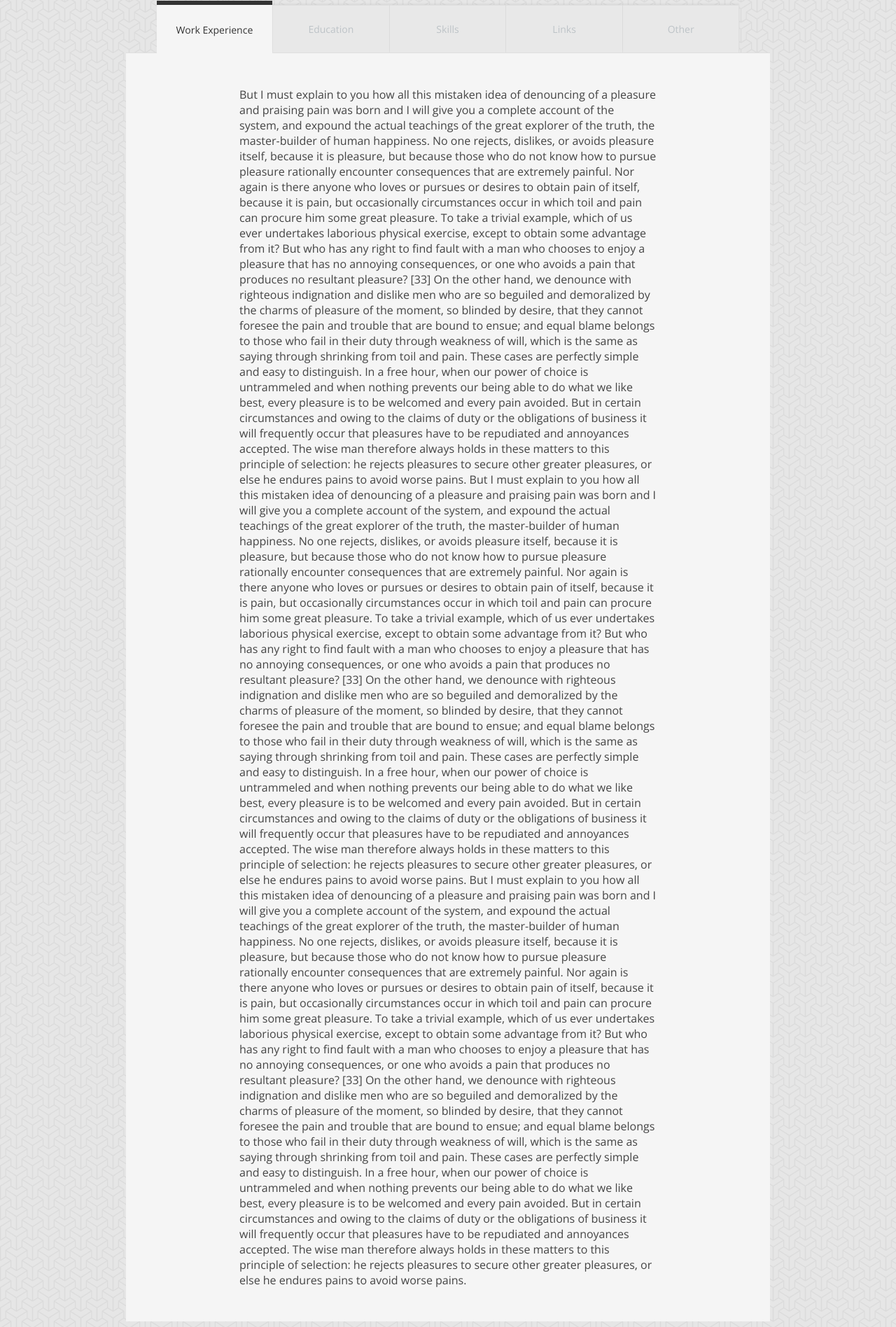
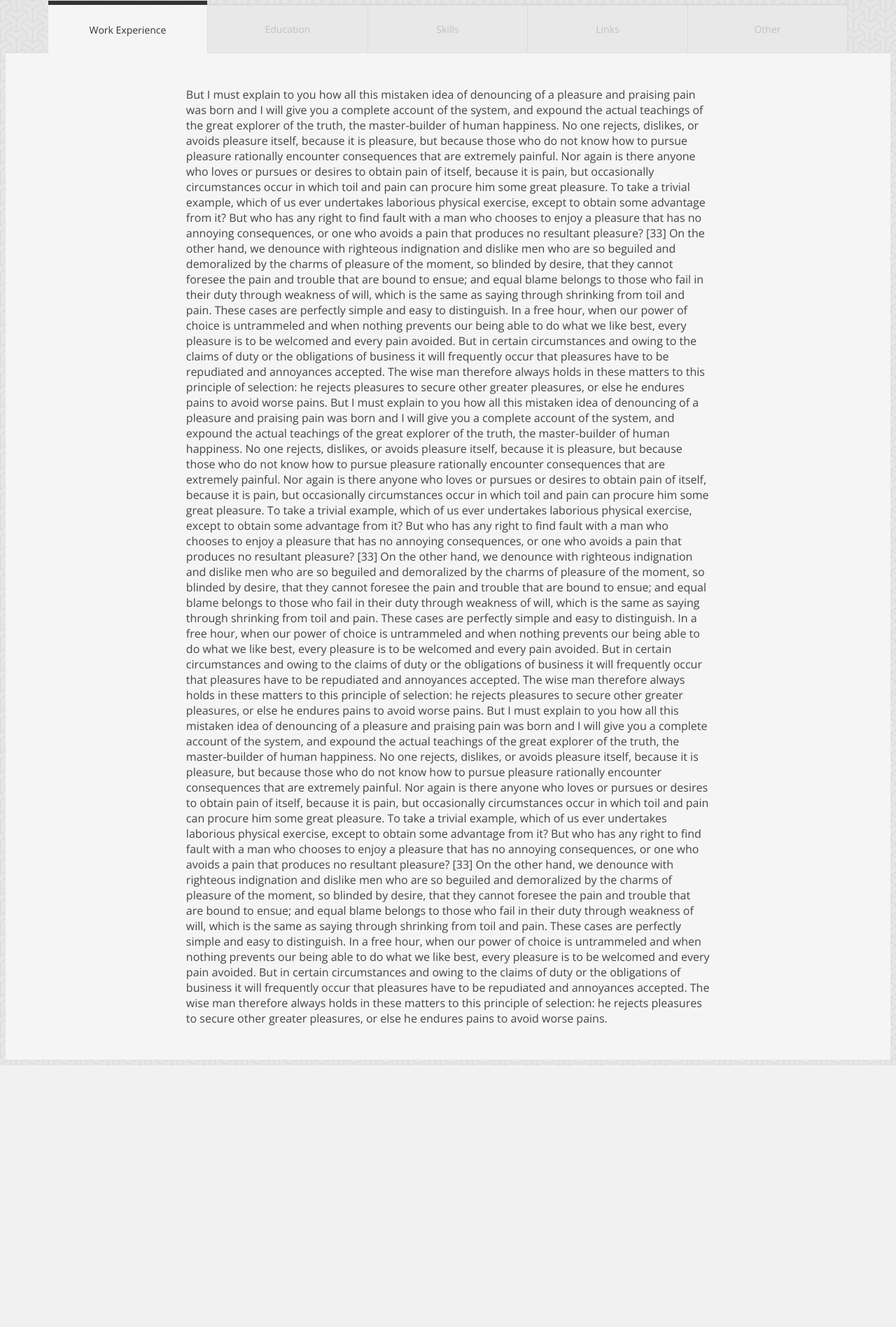
Before and after one commit to Mawu3n4/personal-website, a PHP site: page / in a window 1280 px wide. Shown: the part 190-2086 px from the top of the page at 70% size. After the commit the page ends 1712 px from the top, so only its background shows below. Run offline with PHP 8.4, Linux system fonts and the light colour scheme.

Commit message:
Revert "balise article not closing patching, replace contain before body, add ma..."

```diff
--- a/css/style.css
+++ b/css/style.css
@@ -29,10 +29,9 @@ label.panel-label:hover {
 #panels {
     background-color: #f5f5f5;
 }
-.container {
+#panels .container {
     margin: 0 auto;
     width: 90%;
-    max-width:920px;
 }
 #panels section header label.panel-label {
     padding: 12px 24px;
--- a/index.html
+++ b/index.html
@@ -6,7 +6,6 @@
   </head>
   <body>
 
-<div class="container">
     <!-- TAB CONTROLLERS -->
     <input id="panel-1-ctrl"
     	   class="panel-radios" type="radio" name="tab-radios" checked>
@@ -53,7 +52,9 @@
     </ul>
 
     <!-- THE PANELS -->
-<article id="panels">
+    <article id="panels">
+      <div class="container">
+
 	<section id="panel-1">
 	  <main>
 But I must explain to you how all this mistaken idea of denouncing of a pleasure and praising pain was born and I will give you a complete account of the system, and expound the actual teachings of the great explorer of the truth, the master-builder of human happiness. No one rejects, dislikes, or avoids pleasure itself, because it is pleasure, but because those who do not know how to pursue pleasure rationally encounter consequences that are extremely painful. Nor again is there anyone who loves or pursues or desires to obtain pain of itself, because it is pain, but occasionally circumstances occur in which toil and pain can procure him some great pleasure. To take a trivial example, which of us ever undertakes laborious physical exercise, except to obtain some advantage from it? But who has any right to find fault with a man who chooses to enjoy a pleasure that has no annoying consequences, or one who avoids a pain that produces no resultant pleasure?
@@ -168,7 +169,6 @@ But I must explain to you how all this mistaken idea of denouncing of a pleasure
 [33] On the other hand, we denounce with righteous indignation and dislike men who are so beguiled and demoralized by the charms of pleasure of the moment, so blinded by desire, that they cannot foresee the pain and trouble that are bound to ensue; and equal blame belongs to those who fail in their duty through weakness of will, which is the same as saying through shrinking from toil and pain. These cases are perfectly simple and easy to distinguish. In a free hour, when our power of choice is untrammeled and when nothing prevents our being able to do what we like best, every pleasure is to be welcomed and every pain avoided. But in certain circumstances and owing to the claims of duty or the obligations of business it will frequently occur that pleasures have to be repudiated and annoyances accepted. The wise man therefore always holds in these matters to this principle of selection: he rejects pleasures to secure other greater pleasures, or else he endures pains to avoid worse pains.
 	  </main>
 	</section>
-</article>
       </div>
   </body>
 </html>
```
